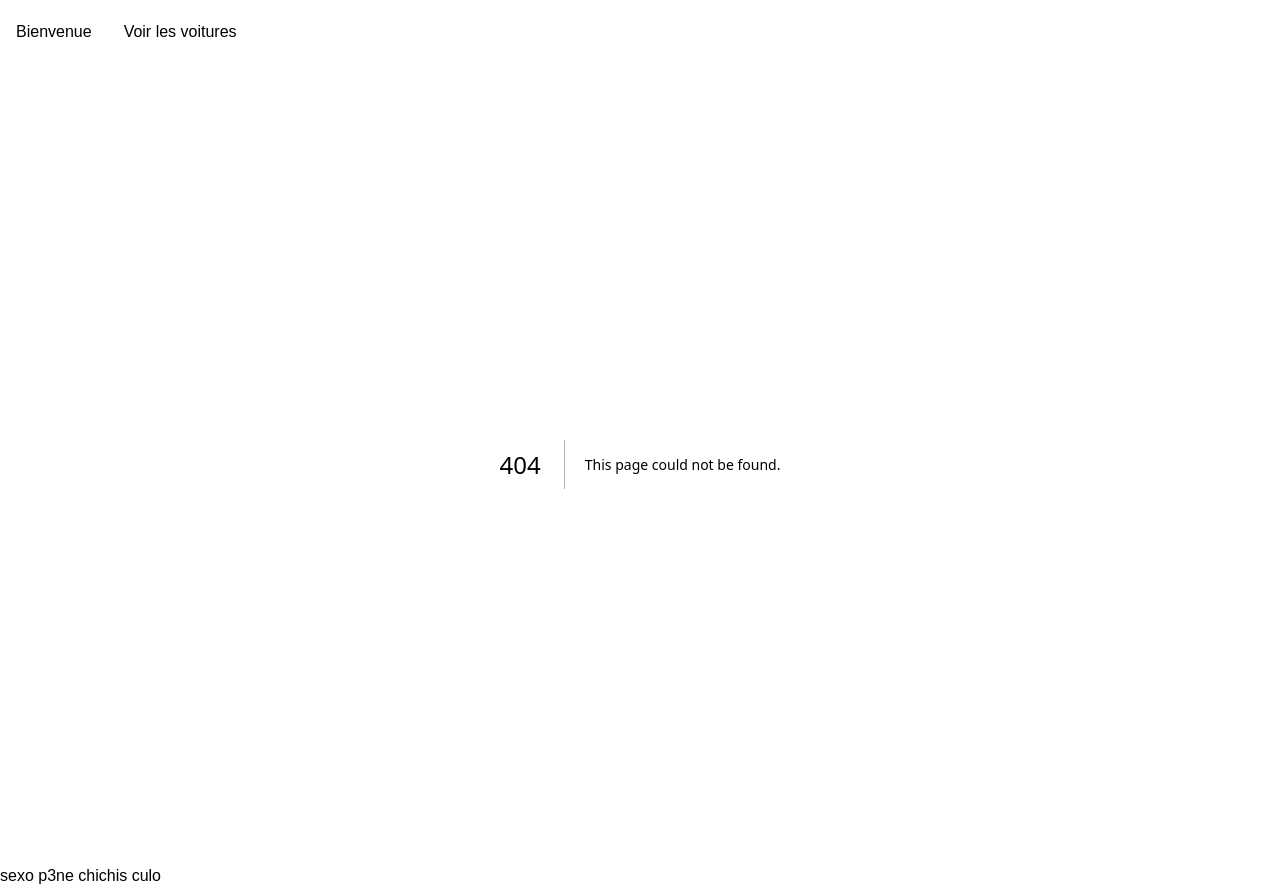
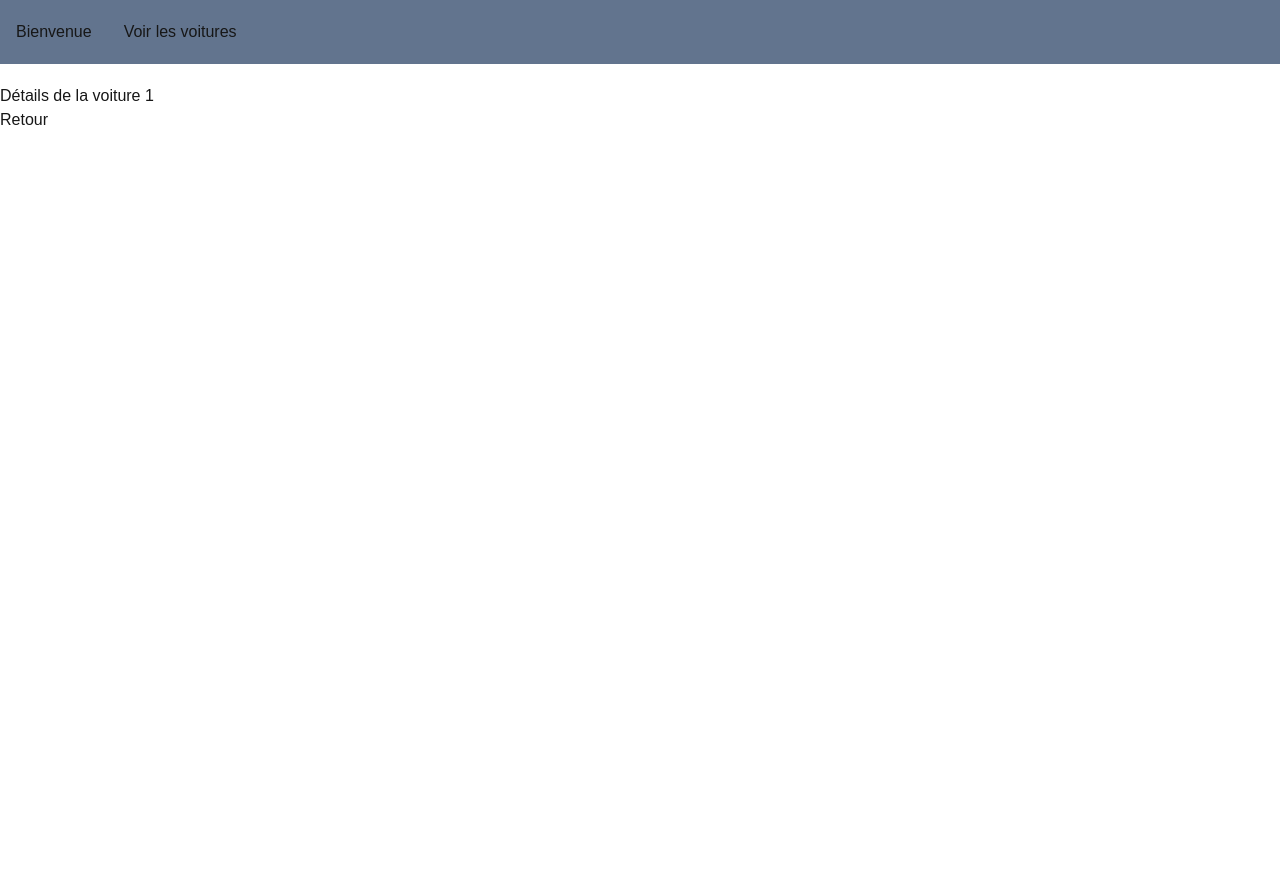
Before and after one commit to Jctoba/Boutique_Project_Next, a Next.js app: page /voitures/voitureDetails/1 in a window 1280 px wide. Before the commit this address had no page. After the commit the page ends 800 px from the top, so only its background shows below. Built offline with nearby package versions, Linux system fonts and the light colour scheme.

Commit message:
voitures sctructure

```diff
--- a/app/components/Header/page.jsx
+++ b/app/components/Header/page.jsx
@@ -2,7 +2,7 @@ import Link from 'next/link';
 
 export default function Header() {
   return (
-    <div className="container py-5 flex ">
+    <div className="container py-5 flex bg-slate-500 w-full">
       <Link href="/" className="btn btn-primary btn-lg mx-4 text-right">
         Bienvenue
       </Link>
--- a/app/globals.css
+++ b/app/globals.css
@@ -14,7 +14,7 @@
 
 @media (prefers-color-scheme: dark) {
   :root {
-    --background: #080808;
+    --background: #000000;
     --foreground: #ededed;
   }
 }
--- a/app/layout.js
+++ b/app/layout.js
@@ -23,9 +23,8 @@ export default function RootLayout({ children }) {
       <body
         className={`${geistSans.variable} ${geistMono.variable} antialiased`}
       >
-        <Header />
+        <Header className="w-100"/>
         {children}
-        <p>sexo p3ne chichis culo</p>
       </body>
     </html>
   );
--- a/app/voitures/VoitureCard/page.jsx
+++ b/app/voitures/VoitureCard/page.jsx
@@ -12,10 +12,10 @@ export default function VoitureCard({ id, title, description, author, date }) {
                         <small className="text-body-secondary">{date}</small>
                     </p>
                     <Link
-                        href={``}
+                        href={`voitures/voitureDetails/1`}
                         className="btn btn-primary"
                     >
-                       Je suis un voiture
+                       Voir details
                     </Link>
                 </div>
             </div>
--- a/app/voitures/page.jsx
+++ b/app/voitures/page.jsx
@@ -1,6 +1,6 @@
-import VoitureCard from "./VoitureCard/page";
+import VoitureCard from "./voitureCard/page";
 
-export default function voitures() {
+export default function Voitures() {
     // const [blogs, setBlogs] = useState([]);
     // const [isLoading, setIsLoading] = useState(true);
     // const [searchTerm, setSearchTerm] = useState('');
@@ -28,7 +28,7 @@ export default function voitures() {
 
             <div className="row px-3">
                 {/* {filteredAndSortedVoitures.map((blog) => ( */}
-                    <VoitureCard            />
+                    <VoitureCard/>
                 {/* ))} */}
             </div>
       </div>
--- /dev/null
+++ b/app/voitures/voitureDetails/[id]/page.jsx
@@ -0,0 +1,14 @@
+import Link from 'next/link';
+
+export default async function VoitureDetails({ params }) {
+    const { id } = params;
+
+    return (
+        <div className="container mt-5">
+            <h1>Détails de la voiture {id}</h1>
+            <Link href="/voitures" className="btn btn-secondary mt-3">
+                Retour
+            </Link>
+        </div>
+    );
+}
```
